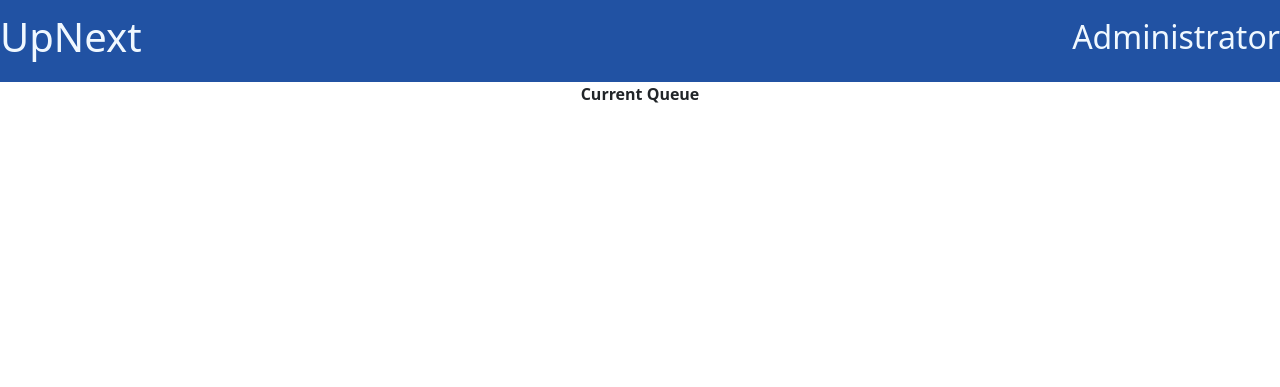
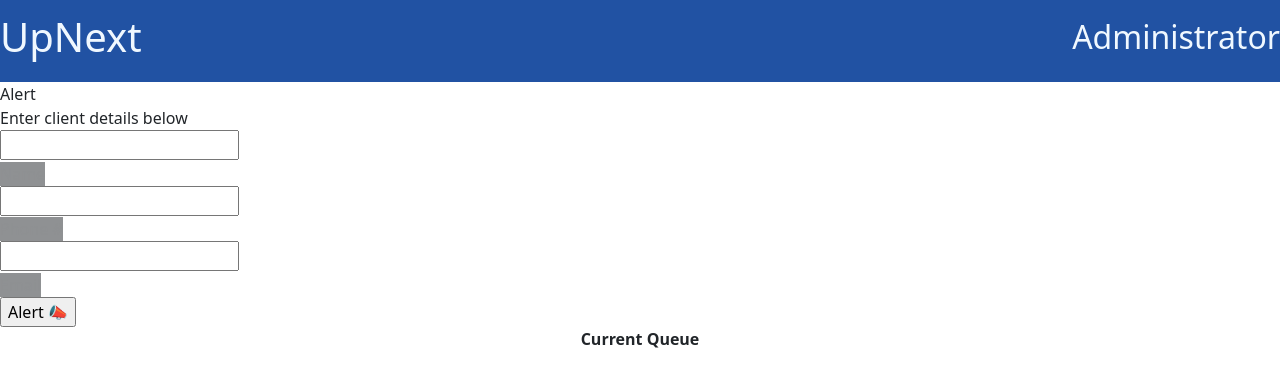
Before and after one commit to mochamapleaf/calgoryhack-potatoburner, a Flask app: page /admin in a window 1280 px wide. Shown: the top 387 px of the page. Run offline with Flask 2, Linux system fonts and the light colour scheme; data that the repository does not hold is empty.

Commit message:
Update admin.html

```diff
--- a/templates/admin.html
+++ b/templates/admin.html
@@ -19,6 +19,27 @@
             </ul>
         </nav>
     </div>
+     <form method="POST" action="{{ url_for('admin') }}" class="form">
+        <div class="title">Alert</div>
+        <div class="subtitle">Enter client details below</div>
+        <div class="input-container ic1">
+        <input id="firstname" class="input" name="clientname" type="text" placeholder=" " />
+        <div class="cut"></div>
+        <label for="firstname" class="placeholder">Name</label>
+        </div>
+        <div class="input-container ic2">
+        <input id="lastname" class="input" name="clientphone" type="text" placeholder=" " />
+        <div class="cut"></div>
+        <label for="lastname" class="placeholder">Phone #</label>
+        </div>
+        <div class="input-container ic2">
+        <input id="email" class="input" name="clientemail" type="text" placeholder=" " />
+        <div class="cut cut-short"></div>
+        <label for="email" class="placeholder">Email</>
+        </div>
+        <input class="submit" type="submit" value="Alert &#128227;">
+
+    </form>
     <p class="title" align="center"><b>Current Queue</b></p>
     <div class="clients-wrapper">
         {% for client in clients %}
```
